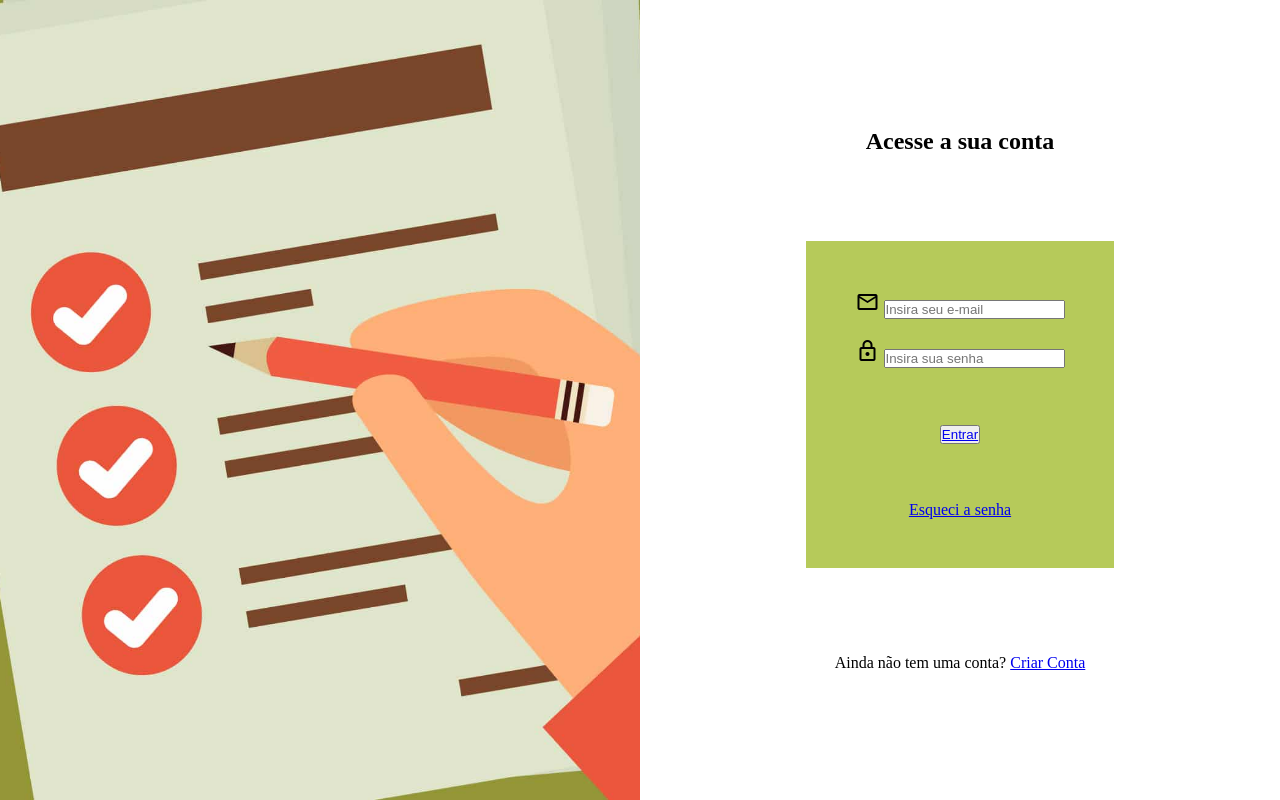
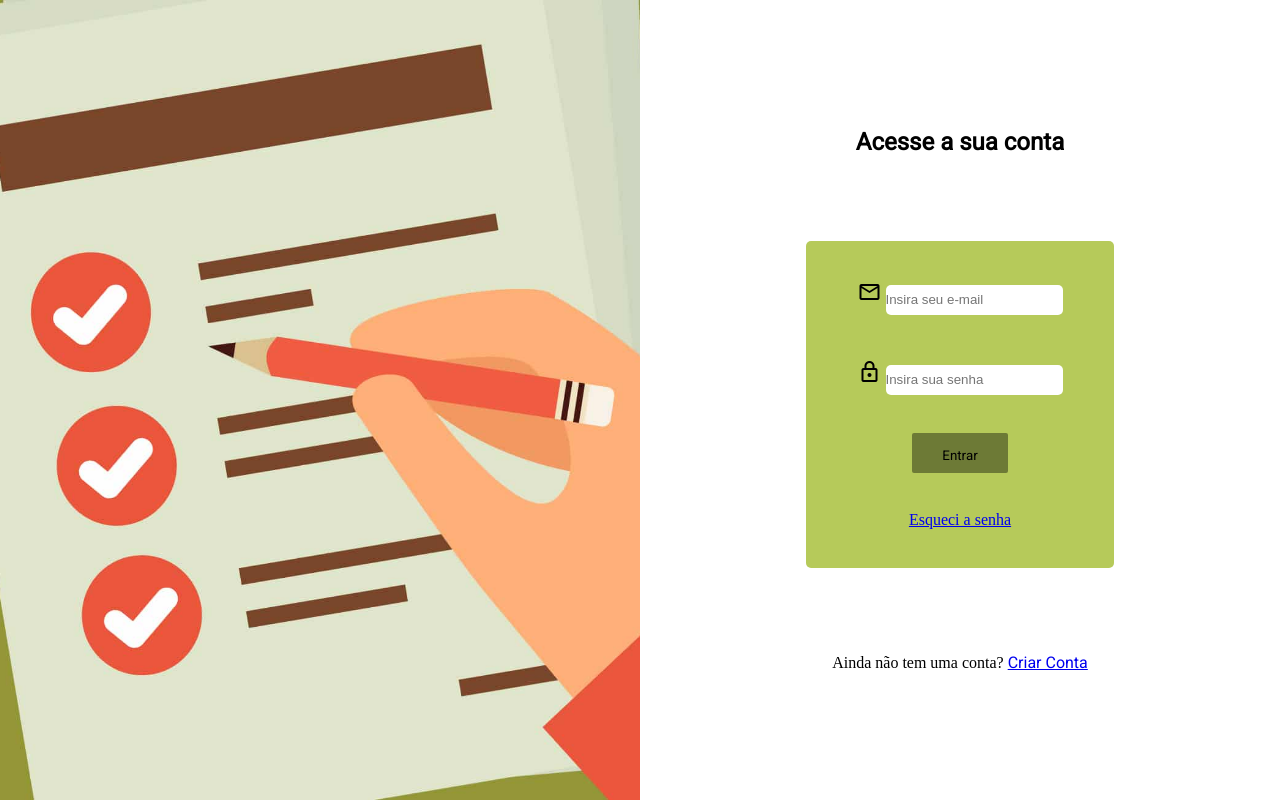
Before and after one commit to vkawaka/projeto1, a plain HTML site: page index.html in a window 1280 px wide. Drawn offline with nearby package versions, Linux system fonts and the light colour scheme; a web font is replaced by a local one.

Commit message:
atualização da pagina de login

```diff
--- a/access-page.css
+++ b/access-page.css
@@ -32,6 +32,12 @@ main{
     align-items: center;
     padding: 20%;
 }
+
+.entrar h2{
+
+    font-family: 'Roboto', sans-serif;
+}
+
 .foco{
     display: flex;
     flex-direction: column;
@@ -41,9 +47,47 @@ main{
     width: 80%;
     height: 60%;
     padding: 20px;
+    border-radius: 5px;
+
 }
 .infos-usuarios{
     display: flex;
     flex-direction: column;
     gap: 20px;
 }
+
+.emailLogin{
+     border-radius: 5px;
+     height: 30px;
+     border: none;
+
+}
+
+.senhaLogin{
+
+    border-radius: 5px;
+    height: 30px;
+    border: none;
+    margin-top: 30px;
+}
+
+.entrarLogin{
+
+    border: none;
+    height: 40px;
+    padding: 15px 30px;
+    border-radius: 2px;
+    background: rgba(0, 0, 0, 0.4);
+
+
+}
+
+.entrarLogin a{
+    text-decoration: none;
+    color: black;
+    font-family: 'Roboto', sans-serif;
+}
+
+.pe a{
+    font-family: 'Roboto', sans-serif;
+}
--- a/index.html
+++ b/index.html
@@ -3,6 +3,7 @@
 <head>
     <meta charset="UTF-8">
     <meta name="viewport" content="width=device-width, initial-scale=1.0">
+    <link rel="shortcut icon" href="img/gerenciador-de-tarefas.jpg">
     <link rel="stylesheet" href="./access-page.css">
     <link rel="stylesheet" href="./root.css">
     <link rel="preconnect" href="https://fonts.googleapis.com">
@@ -10,6 +11,9 @@
     <link href="https://fonts.googleapis.com/css2?family=Pattaya&display=swap" rel="stylesheet">
     <link rel="stylesheet" href="https://fonts.googleapis.com/css2?family=Material+Symbols+Outlined:opsz,wght,FILL,GRAD@20..48,100..700,0..1,-50..200" />
     <link rel="stylesheet" href="https://fonts.googleapis.com/css2?family=Material+Symbols+Outlined:opsz,wght,FILL,GRAD@20..48,100..700,0..1,-50..200" />
+    <link rel="preconnect" href="https://fonts.googleapis.com">
+    <link rel="preconnect" href="https://fonts.gstatic.com" crossorigin>
+    <link href="https://fonts.googleapis.com/css2?family=Roboto:ital,wght@0,400;1,100&display=swap" rel="stylesheet">
     <title>Login</title>
 </head>
 <body>
@@ -22,14 +26,14 @@
                 <div class="infos-usuarios">
                     <div class="email">
                         <span class="material-symbols-outlined">mail</span>
-                        <input type="email" placeholder="Insira seu e-mail" aria-placeholder="Insira seu e-mail" name="email" id="email" required>
+                        <input class="emailLogin" type="email" placeholder="Insira seu e-mail" aria-placeholder="Insira seu e-mail" name="email" id="email" required>
                     </div>
                     <div class="senha">
                         <span class="material-symbols-outlined">lock</span>
-                        <input type="password" placeholder="Insira sua senha" aria-placeholder="Insira sua senha" name="senha" id="senha" required>
+                        <input class="senhaLogin" type="password" placeholder="Insira sua senha" aria-placeholder="Insira sua senha" name="senha" id="senha" required>
                     </div>
                 </div>
-                <button id="entrar">
+                <button class="entrarLogin" id="entrar">
                     <a href="./home.html">Entrar</a>
                 </button>
                 <a class="reset-senha" href="#">Esqueci a senha</a>
```
Also changed, not shown: img/favicon.png (deleted), img/favicon.svg (added).
